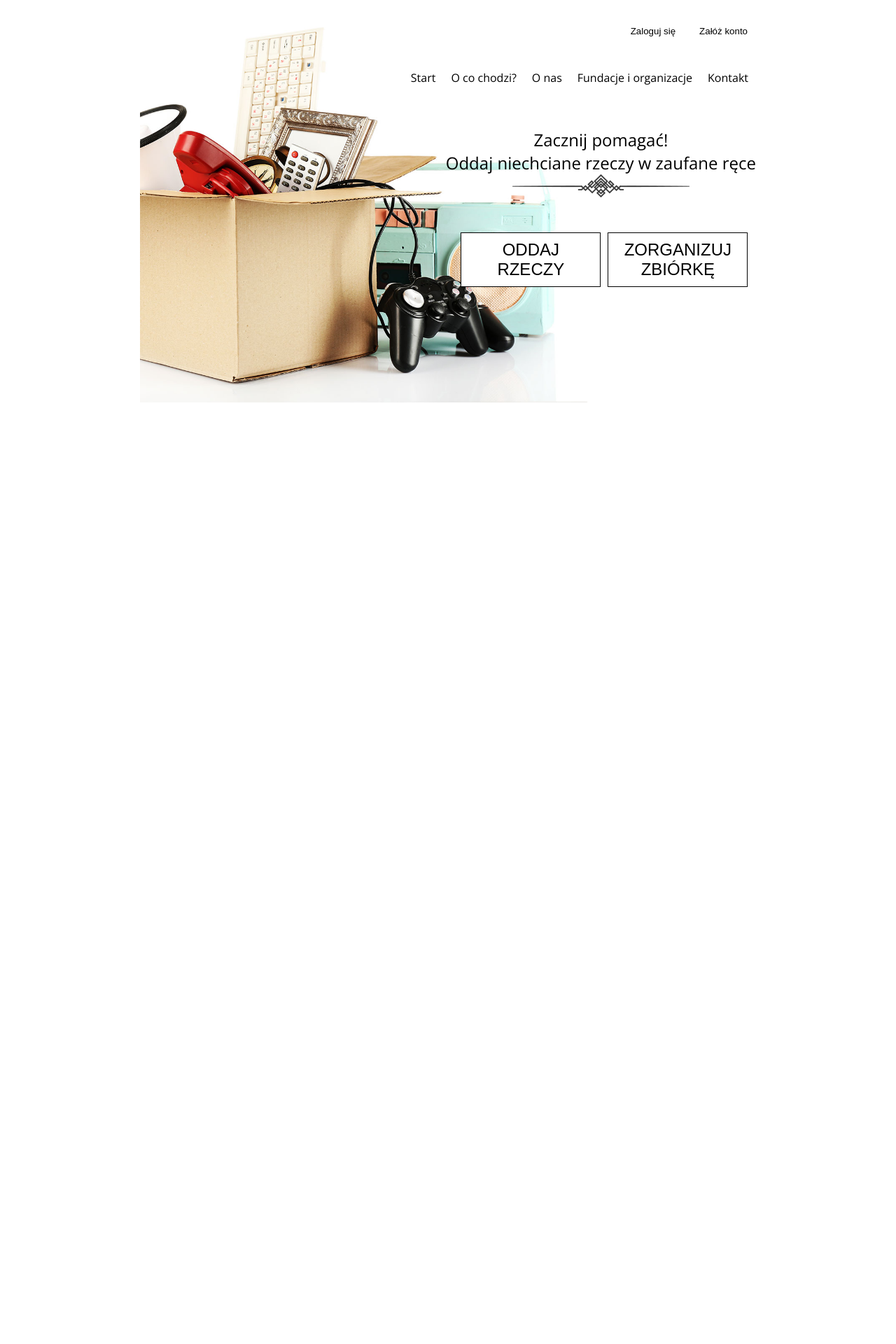
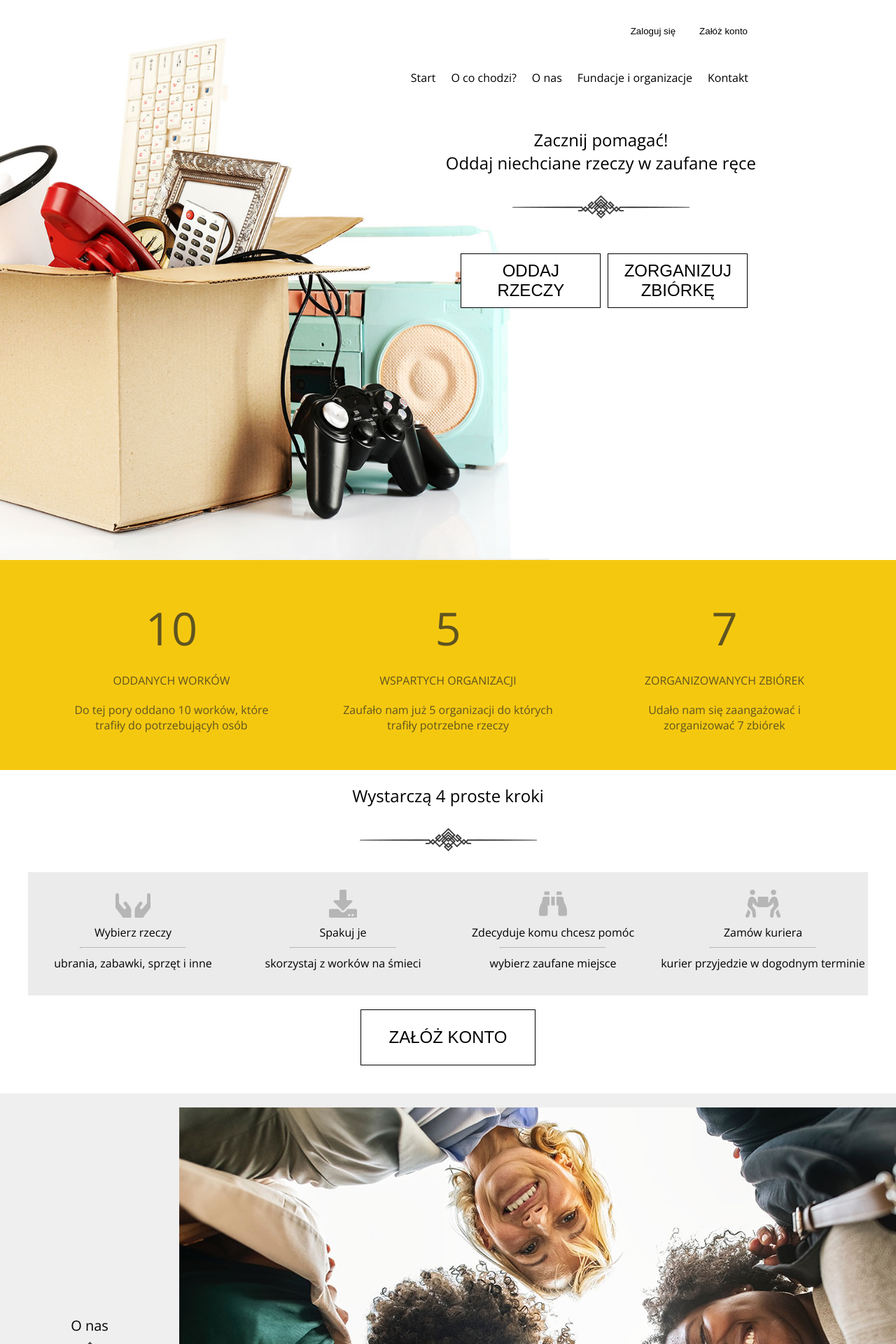
Before and after one commit to KrzysztofGasik/Oddam-Rzeczy, a React app: page / in a window 1280 px wide. Shown: the top 1920 px of the page at 70% size. Before the commit the page ends 800 px from the top, so only its background shows below. Built offline with nearby package versions, Linux system fonts and the light colour scheme.

Commit message:
infobar, begin, about

```diff
--- a/index.html
+++ b/index.html
@@ -5,6 +5,7 @@
     <meta http-equiv="X-UA-Compatible" content="IE=edge,chrome=1" />
     <meta name="viewport" content="width=device-width, initial-scale=1.0" />
     <link href="https://fonts.googleapis.com/css?family=Open+Sans:400,700&display=swap" rel="stylesheet">
+    <link rel="stylesheet" href="https://use.fontawesome.com/releases/v5.8.2/css/all.css" integrity="sha384-oS3vJWv+0UjzBfQzYUhtDYW+Pj2yciDJxpsK1OYPAYjqT085Qq/1cq5FLXAZQ7Ay" crossorigin="anonymous">
     <title>Oddam w dobre ręce</title>
 </head>
 <body>
--- /dev/null
+++ b/scss/partials/_about.scss
@@ -0,0 +1,28 @@
+.about__wrapper {
+  display: flex;
+  justify-content: space-evenly;
+  align-items: center;
+  width: 100%;
+  background: #efefef;
+  .about__info {
+    display: flex;
+    flex-flow: column wrap;
+    justify-content: center;
+    align-items: center;
+    text-align: center;
+    span,
+    p {
+      padding: 10px 0;
+      font-size: 20px;
+    }
+    p {
+      line-height: 1.5em;
+    }
+  }
+
+  .about__img {
+    img {
+      padding: 20px 0;
+    }
+  }
+}
--- /dev/null
+++ b/scss/partials/_begin.scss
@@ -0,0 +1,57 @@
+.begin__wrapper {
+  display: flex;
+  flex-flow: column wrap;
+  justify-content: center;
+  align-items: center;
+  width: 100%;
+  margin: 20px 0;
+  .begin__info {
+    background: #ebebeb;
+    display: flex;
+    justify-content: center;
+    align-items: center;
+    .begin__info__steps {
+      display: flex;
+      flex-flow: column wrap;
+      justify-content: center;
+      align-items: center;
+      width: 300px;
+      text-align: center;
+      padding: 25px 0;
+      span {
+        padding: 10px 0;
+      }
+      hr {
+        border-top: 1px solid #b6b6b6;
+        width: 150px;
+      }
+    }
+  }
+  .begin__title {
+    font-size: 1.5em;
+  }
+  img {
+    margin: 30px 0;
+  }
+  button {
+    border: 1px solid black;
+    background: #fff;
+    margin: 20px 0;
+    font-size: 1em;
+    width: 250px;
+    padding: 25px;
+    font-size: 1.5em;
+    text-transform: uppercase;
+  }
+  button:hover {
+    cursor: pointer;
+  }
+}
+
+.fa-hands,
+.fa-download,
+.fa-binoculars,
+.fa-people-carry {
+  font-size: 40px;
+  color: #b6b6b6;
+}
--- /dev/null
+++ b/scss/partials/_header.scss
@@ -0,0 +1,68 @@
+header {
+  max-width: calc(100% - 200px);
+  background-image: url("../img/header_start_img.jpg");
+  background-repeat: no-repeat;
+  background-size: 100% 100%;
+  height: 100%;
+  overflow: hidden;
+  display: flex;
+  flex-direction: column;
+  align-items: flex-end;
+  .login__buttons {
+    margin: 25px 0;
+    button {
+      border: 2px solid rgba(245, 209, 6, 0);
+      background: #fff;
+      transition: border-color 0.2s ease-in-out;
+      margin-left: 10px;
+      padding: 10px;
+    }
+    button:hover {
+      border-color: rgba(245, 209, 6, 1);
+      cursor: pointer;
+    }
+  }
+
+  ul {
+    list-style-type: none;
+    li {
+      display: inline-block;
+      padding: 10px;
+      border: 1px solid rgba(0, 0, 0, 0);
+      background: #fff;
+      transition: border-color 0.2s ease-in-out;
+    }
+    li:hover {
+      border-color: rgba(0, 0, 0, 1);
+      cursor: pointer;
+    }
+  }
+
+  .header__wrapper {
+    display: flex;
+    flex-direction: column;
+    align-items: center;
+    margin-top: 50px;
+    font-size: 1.5em;
+    font-weight: lighter;
+    img {
+      margin-top: 30px;
+    }
+    .header__buttons {
+      display: flex;
+      justify-content: center;
+      margin-top: 50px;
+      button {
+        border: 1px solid rgba(0, 0, 0, 1);
+        background: #fff;
+        margin-left: 10px;
+        font-size: 1em;
+        width: 200px;
+        padding: 10px;
+      }
+      button:hover {
+        cursor: pointer;
+      }
+    }
+  }
+}
--- /dev/null
+++ b/scss/partials/_infobar.scss
@@ -0,0 +1,28 @@
+.infobar__wrapper {
+  display: flex;
+  justify-content: space-evenly;
+  align-items: center;
+  width: 100%;
+  background: #f5c810;
+  .infobar__square {
+    display: flex;
+    flex-flow: column wrap;
+    justify-content: center;
+    align-items: center;
+    height: 300px;
+    width: 300px;
+    text-align: center;
+    color: #5f5420;
+    span,
+    p {
+      padding: 10px 0;
+    }
+    .infobar__square__number {
+      font-size: 65px;
+      font-weight: 100;
+    }
+    .infobar__square__title {
+      text-transform: uppercase;
+    }
+  }
+}
--- a/scss/style.scss
+++ b/scss/style.scss
@@ -1,80 +1,16 @@
+@import "partials/header";
+@import "partials/infobar";
+@import "partials/begin";
+@import "partials/about";
+
 * {
   margin: 0;
   padding: 0;
 }
 
-body {
-  font-family: 'Open Sans', sans-serif;
+html,
+body,
+#app {
+  font-family: "Open Sans", sans-serif;
+  height: 100%;
 }
-
-.wrapper {
-  width: 100%;
-  max-width: calc(100% - 400px);
-  margin: 0 auto;
-
-}
-
-header {
-  background-image: url("../img/header_start_img.jpg");
-  background-position: 0% 0%;
-  background-size: 100% auto;
-  background-repeat: no-repeat;
-  display: flex;
-  flex-direction: column;
-  align-items: flex-end;
-  height: 100%;
-  .login__buttons {
-    margin: 25px 0;
-    button {
-      border: 2px solid rgba(245, 209, 6, 0);
-      background: #fff;
-      transition: border-color 0.2s ease-in-out;
-      margin-left: 10px;
-      padding: 10px;
-    }
-    button:hover {
-      border-color: rgba(245, 209, 6, 1);
-      cursor: pointer;
-    }
-  }
-
-  ul {
-    list-style-type: none;
-    li {
-      display: inline-block;
-      padding: 10px;
-      border: 1px solid rgba(0, 0, 0, 0);
-      background: #fff;
-      transition: border-color 0.2s ease-in-out;
-    }
-    li:hover {
-      border-color: rgba(0, 0, 0, 1);
-      cursor: pointer;
-    }
-  }
-
-  .header__wrapper {
-    display: flex;
-    flex-direction: column;
-    align-items: center;
-    margin-top: 50px;
-    font-size: 1.5em;
-    font-weight: lighter;
-    .header__buttons {
-      display: flex;
-      justify-content: center;
-      margin-top: 50px;
-      button {
-        border: 1px solid rgba(0, 0, 0, 1);
-        background: #fff;
-        margin-left: 10px;
-        font-size: 1em;
-        width: 200px;
-        padding: 10px;
-      }
-      button:hover {
-        cursor: pointer;
-      }
-    }
-  }
-}
--- a/src/App.js
+++ b/src/App.js
@@ -2,13 +2,19 @@ import React, { Component } from "react";
 import ReactDom from "react-dom";
 import "../scss/style.scss";
 import { Header } from "./Components/Header/Header";
+import { InfoBar } from "./Components/InfoBar/InfoBar";
+import { Begin } from "./Components/Begin/Begin";
+import { About } from "./Components/About/About";
 
 class App extends Component {
   render() {
     return (
-      <div className="wrapper">
+      <>
         <Header />
-      </div>
+        <InfoBar />
+        <Begin />
+        <About />
+      </>
     );
   }
 }
--- /dev/null
+++ b/src/Components/About/About.js
@@ -0,0 +1,22 @@
+import React, { Component } from "react";
+
+const About = () => {
+  return (
+    <section className="about__wrapper">
+      <div className="about__info">
+        <span>O nas</span>
+        <img src="../img/decoration.png" />
+        <p>
+          Jesteśmy stowarzyszeniem, które pomaga organizować zbiórki
+          niepotrzebnych rzeczy. Zapraszamy wszystkie chętne osoby do
+          współpracy.
+        </p>
+      </div>
+      <div className="about__img">
+        <img src="../img/about.jpg" />
+      </div>
+    </section>
+  );
+};
+
+export { About };
--- /dev/null
+++ b/src/Components/Begin/Begin.js
@@ -0,0 +1,49 @@
+import React, { Component } from "react";
+
+const BeginContent = [
+  {
+    icon: "fas fa-hands",
+    title: "Wybierz rzeczy",
+    info: "ubrania, zabawki, sprzęt i inne"
+  },
+  {
+    icon: "fas fa-download",
+    title: "Spakuj je",
+    info: "skorzystaj z worków na śmieci"
+  },
+  {
+    icon: "fas fa-binoculars",
+    title: "Zdecyduje komu chcesz pomóc",
+    info: "wybierz zaufane miejsce"
+  },
+  {
+    icon: "fas fa-people-carry",
+    title: "Zamów kuriera",
+    info: "kurier przyjedzie w dogodnym terminie"
+  }
+];
+
+const Begin = () => {
+  return (
+    <section className="begin__wrapper">
+        <span className="begin__title">Wystarczą 4 proste kroki</span>
+        <img src="../img/decoration.png" />
+        <div className="begin__info">
+          {BeginContent.map((val,index) => {
+            return (
+              <div className="begin__info__steps" key={index}>
+                <i className={val.icon} />
+                <span>{val.title}</span>
+                {/* <span className="line" /> */}
+                <hr></hr>
+                <span>{val.info}</span>
+              </div>
+            );
+          })}
+        </div>
+        <button>Załóż konto</button>
+    </section>
+  );
+};
+
+export { Begin };
--- /dev/null
+++ b/src/Components/InfoBar/InfoBar.js
@@ -0,0 +1,39 @@
+import React, { Component } from "react";
+
+const InfoBarContent = [
+    {
+        number: 10,
+        title: "Oddanych worków",
+        info: "Do tej pory oddano 10 worków, które trafiły do potrzebującyh osób"
+    },
+    {
+        number: 5,
+        title: "Wspartych organizacji",
+        info: "Zaufało nam już 5 organizacji do których trafiły potrzebne rzeczy"
+    },
+    {
+        number: 7,
+        title: "Zorganizowanych zbiórek",
+        info: "Udało nam się zaangażować i zorganizować 7 zbiórek"
+    }
+]
+
+const InfoBar = () => {
+  return (
+    <section className="infobar__wrapper">
+      {
+        InfoBarContent.map((val,index)=>{
+            return (
+              <div className="infobar__square" key={index}>
+                <span className="infobar__square__number">{val.number}</span>
+                <span className="infobar__square__title">{val.title}</span>
+                <p>{val.info}</p>
+            </div>
+            )
+        })
+      }
+    </section>
+  );
+};
+
+export { InfoBar };
--- a/src/template.html
+++ b/src/template.html
@@ -4,6 +4,7 @@
     <meta http-equiv="X-UA-Compatible" content="IE=edge,chrome=1" />
     <meta name="viewport" content="width=device-width, initial-scale=1.0" />
     <link href="https://fonts.googleapis.com/css?family=Open+Sans:400,700&display=swap" rel="stylesheet">
+    <link rel="stylesheet" href="https://use.fontawesome.com/releases/v5.8.2/css/all.css" integrity="sha384-oS3vJWv+0UjzBfQzYUhtDYW+Pj2yciDJxpsK1OYPAYjqT085Qq/1cq5FLXAZQ7Ay" crossorigin="anonymous">
     <title>Oddam w dobre ręce</title>
   </head>
 
```
Also changed, not shown: src/Components/Header/Header.js (indentation only).
